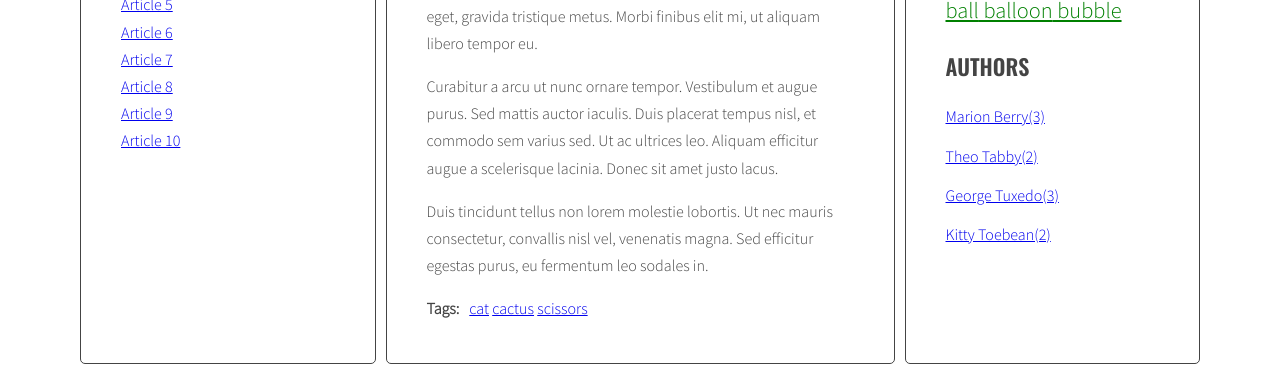
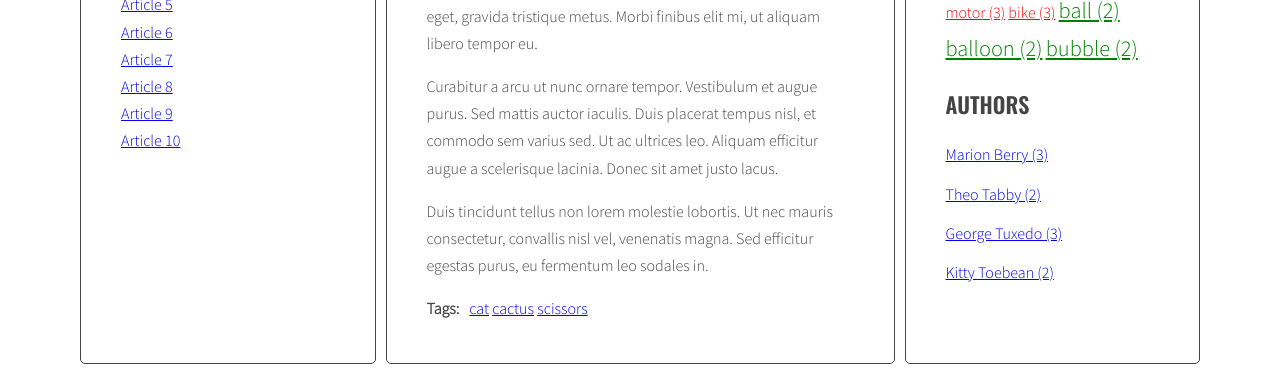
Before and after one commit to darekkozyra/javascript-blog, a website: page index.html in a window 1280 px wide. Shown: the part 414-800 px from the top of the page. Drawn offline with nearby package versions, Linux system fonts and the light colour scheme.

Commit message:
Eleventh commit - Handlebars

```diff
--- a/index.html
+++ b/index.html
@@ -186,6 +186,26 @@
               </main>
             </div>
         </div>
+        <script id="template-article-link" type="text/x-handlebars-template">
+          <li><a href="#{{ id }}"><span>{{ title }}</span></a></li>
+        </script>
+        <script id="template-tags-link" type="text/x-handlebars-template">
+          <li><a href="#tag-{{ id }}"><span>{{ tag }}</span></a></li>
+        </script>
+        <script id="template-authors-link" type="text/x-handlebars-template">
+          <p><a href="{{ id }}"><span>{{ author }}</span></a></p>
+        </script>
+        <script id="template-tag-cloud-link" type="text/x-handlebars-template">
+          {{#each tags}}
+            <li><a class = "{{ className }}" href="#tag-{{ id }}"><span>{{ tag }} ({{ count }})</span></a></li>
+          {{/each}}
+        </script>
+        <script id="template-author-cloud-link" type="text/x-handlebars-template">
+          {{#each authors}}
+            <li><a href="{{ id }}"><span>{{ author }} ({{ count }})</span></a></li>
+          {{/each}}
+        </script>
+        <script src="https://cdnjs.cloudflare.com/ajax/libs/handlebars.js/4.1.0/handlebars.min.js"></script>
         <script src="js/script.js"></script>
     </body>
 </html>
--- a/js/script.js
+++ b/js/script.js
@@ -1,4 +1,12 @@
 'use strict';
+
+const templates = {
+  articleLink: Handlebars.compile(document.querySelector('#template-article-link').innerHTML),
+  tagsLink: Handlebars.compile(document.querySelector('#template-tags-link').innerHTML),
+  authorsLink: Handlebars.compile(document.querySelector('#template-authors-link').innerHTML),
+  tagCloudLink: Handlebars.compile(document.querySelector('#template-tag-cloud-link').innerHTML),
+  authorsCloudLink: Handlebars.compile(document.querySelector('#template-author-cloud-link').innerHTML)
+}
 
 function titleClickHandler(event){
   event.preventDefault();
@@ -63,7 +71,9 @@ function generateTitleLinks(customSelector = ''){
     const articleTitle = article.querySelector(optTitleSelector).innerHTML;
 
     /* create HTML of the link */
-    const linkHTML = '<li><a href="#' + articleId + '"><span>' + articleTitle + '</span></a></li>';
+   // const linkHTML = '<li><a href="#' + articleId + '"><span>' + articleTitle + '</span></a></li>';
+    const linkHTMLData = {id: articleId, title: articleTitle};
+    const linkHTML = templates.articleLink(linkHTMLData);
     console.log(linkHTML);
 
     /* insert link into html variable */
@@ -123,7 +133,9 @@ function generateTags(){
     /* START LOOP: for each tag */
     for(let tag of articleTagsArray){
       /* generate HTML of the link */
-      const linkHTML = '<li><a href="#tag-'+ tag +'">'+ tag +'</a></li>';
+      const linkHTMLData = {id: tag, tag: tag};
+      const linkHTML = templates.tagsLink(linkHTMLData);
+      //const linkHTML = '<li><a href="#tag-'+ tag +'">'+ tag +'</a></li>';
       console.log(linkHTML);
       /* add generated code to html variable */
       /* [NEW] check if this link is NOT already in allTags */
@@ -146,18 +158,26 @@ function generateTags(){
   console.log('tagsParams:', tagsParams);
 
   /* [NEW] creat variable for all links HTML code*/
-  let allTagsHTML = '';
-
+  //let allTagsHTML = '';
+  const allTagsData = {tags: []};
   /*[NEW] START LOOP: for each tag in allTags:*/
   for(let tag in allTags){
-    const tagLinkHTML = '<li><a class=' + calculateTagClass(allTags[tag], tagsParams) +" "+ 'href="#tag-'+ tag +'">'+" "+ tag +'</a></li>';
+    //const tagLinkHTML = '<li><a class=' + calculateTagClass(allTags[tag], tagsParams) +" "+ 'href="#tag-'+ tag +'">'+" "+ tag +'</a></li>';
+    const tagLinkHTML = {id: tag, tag: tag};
     // " (" + allTags[tag] + ") " + '</li>';
     console.log('tagLinkHTML', tagLinkHTML);
     /*[NEW] generate code of link and add it to allTagsHTML*/
-    allTagsHTML += tagLinkHTML;
+    //allTagsHTML += tagLinkHTML;
+    allTagsData.tags.push({
+      id: tag,
+      tag: tag,
+      count: allTags[tag],
+      className: calculateTagClass(allTags[tag], tagsParams)
+    });
   }
   /*[NEW] add html from allTagsHTML to tagList*/
-  tagList.innerHTML = allTagsHTML;
+  //tagList.innerHTML = allTagsHTML;
+  tagList.innerHTML = templates.tagCloudLink(allTagsData);
 }
 generateTags();
 
@@ -207,13 +227,19 @@ addClickListenersToTags();
 
 function generateAuthors(){
   let allAuthors = {};
+  const allAuthorsData = {authors: []};
   const articles = document.querySelectorAll('article');
   for(let article of articles){
     const articleAuthors = article.querySelector(optArticleAuthorSelector);
     let html = '';
     const author = article.getAttribute('data-author');
     console.log(author);
-    const linkHTML = '<a href="' + author + '">'+ author +'</a>';
+
+    const linkHTMLData = {id: author, author: author};
+    const linkHTML = templates.authorsLink(linkHTMLData);
+    //const linkHTML = '<a href="' + author + '">'+ author +'</a>';
+    console.log(linkHTML);
+
     if(!allAuthors.hasOwnProperty(author)){
       allAuthors[author] = 1;
     }else{
@@ -225,12 +251,21 @@ function generateAuthors(){
   const authorList = document.querySelector('.authors');
   let allAuthorsHTML='';
   for (let author in allAuthors){
-    const authorLinkHTML = '<li><a href="' + author + '">'+ author +"(" + allAuthors[author] + ")" + '</a></li>';
+    //const authorLinkHTML = '<li><a href="' + author + '">'+ author +"(" + allAuthors[author] + ")" + '</a></li>';
+    const authorLinkHTML = {id: author, author: author};
     console.log('authorLinkHTML', authorLinkHTML);
-    allAuthorsHTML += authorLinkHTML;
+
+    allAuthorsData.authors.push({
+      id: author,
+      author: author,
+      count: allAuthors[author]
+    });
+   // allAuthorsHTML += authorLinkHTML;
   }
-  authorList.innerHTML = allAuthorsHTML;
+  //authorList.innerHTML = allAuthorsHTML;
+  authorList.innerHTML = templates.authorsCloudLink(allAuthorsData);
 }
+
 generateAuthors();
 
 function authorClickHandler(event){
```
Also changed, not shown: .eslintrc.json.
